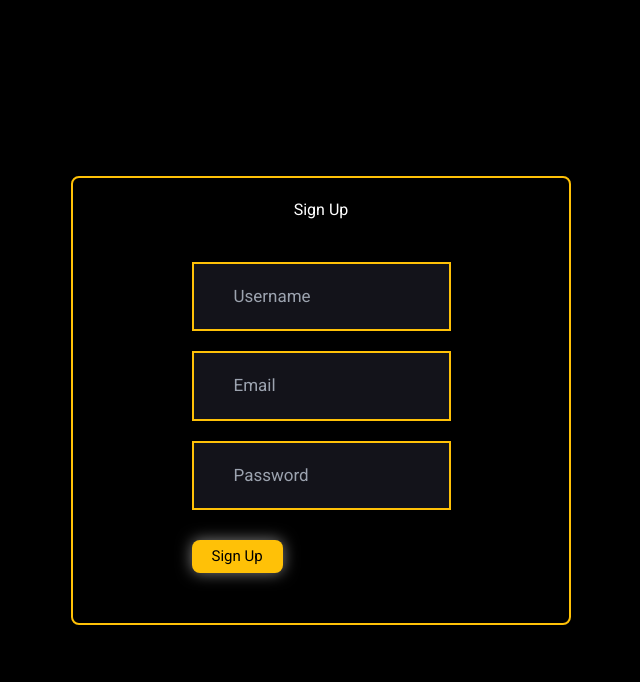
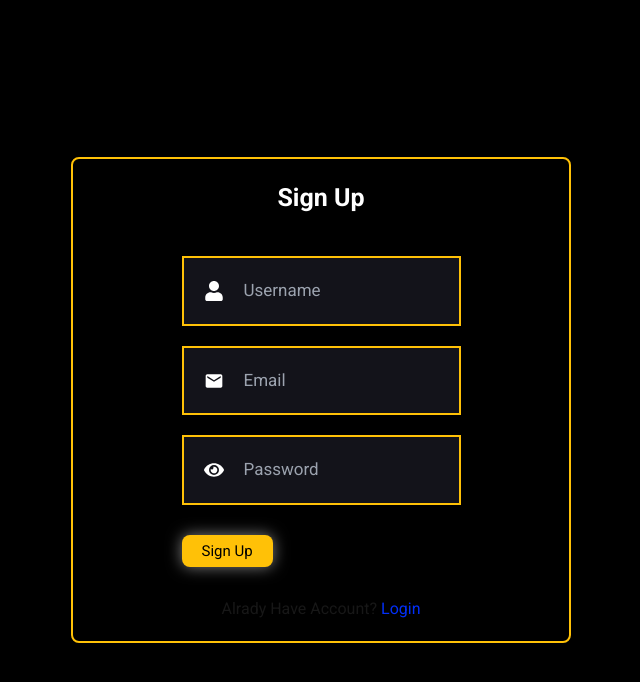
Before and after one commit to ajaypotfode/restuarent-website, a Next.js app: page /signup in a window 1280 px wide. Shown: the top 682 px of the page, without its empty margins (319-959 px from the left). Built offline with nearby package versions, Linux system fonts and the light colour scheme; no server answers.

Commit message:
added icons in pages

```diff
--- a/src/app/signup/page.jsx
+++ b/src/app/signup/page.jsx
@@ -1,6 +1,9 @@
 "use client"
 import React, { useContext, useEffect, useState } from 'react'
 import '@/assets/css/login.css'
+import Link from 'next/link'
+import { FaEye, FaUser } from 'react-icons/fa'
+import { MdEmail } from 'react-icons/md'
 // import '../../assets/css/login.css'
 // import { UserAuthContext } from '../../context/userContext'
 // import { Link, useNavigate } from 'react-router-dom'
@@ -36,11 +39,11 @@ const SignUp = () => {
           {/* <form onSubmit={createUser}> */}
           <form>
             <div className="inputBox">
-              <span className="fas fa-user"></span>
+              <span ><FaUser /></span>
               <input type="text" id="username" name="username" required placeholder="Username" />
             </div>
             <div className="inputBox">
-              <span className="fas fa-envelope"></span>
+              <span ><MdEmail /></span>
               <input
                 type="email"
                 name="email" required placeholder="Email"
@@ -48,7 +51,7 @@ const SignUp = () => {
                 />
             </div>
             <div className="inputBox">
-              <span className="fas fa-eye"></span>
+              <span><FaEye /></span>
               <input type="password"
                 name="password"
                 required placeholder="Password"
@@ -60,7 +63,7 @@ const SignUp = () => {
             >Sign Up</button>
           </form>
           <div className="sign-up-link ">
-            {/* <p>Alrady Have Account? <Link to="/login">Login</Link></p> */}
+            <p>Alrady Have Account? <Link href="/login">Login</Link></p>
           </div>
         </div>
       </div>
--- a/src/assets/css/login.css
+++ b/src/assets/css/login.css
@@ -25,7 +25,8 @@
 
     .login-form h1,.signup-form h1{
       margin-bottom: 2rem;
-      /* font-size: 1.5rem; */
+      font-weight: bold;
+      font-size: 2.5rem;
       color: #ffffff;
     }
 
@@ -57,9 +58,12 @@
     }
 
     .sign-up-link{
-      color: #fffdfd;
+      /* color: #fffdfd; */
       display: flex;
       flex-direction: column;
       align-items: center;
       margin-top: 3rem;
     }
+    .sign-up-link a{
+      color: #022ff9;
+    }
```
Also changed, not shown: src/app/login/page.jsx (+6 -3 lines).
